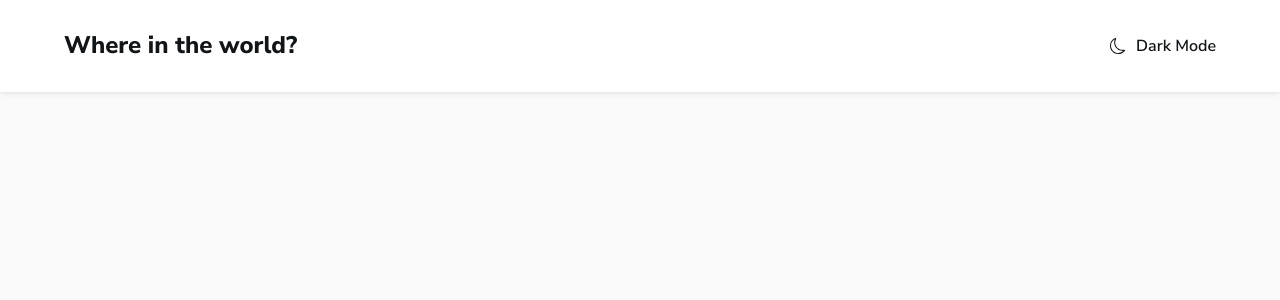
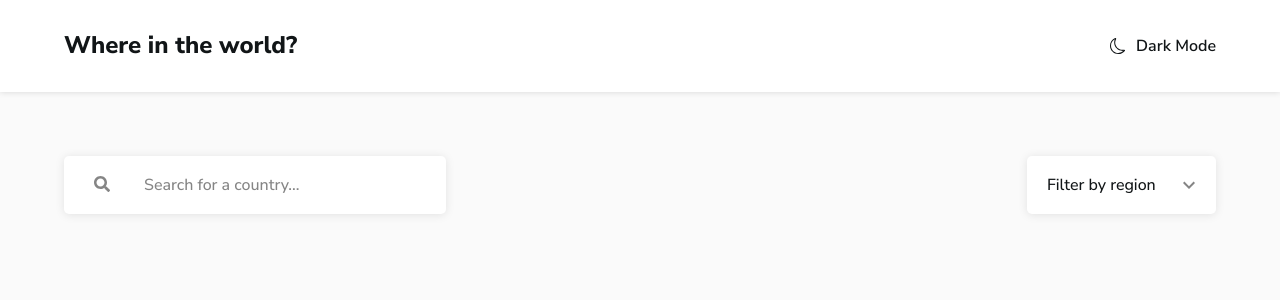
Before and after one commit to Jocanm/countries-app-2, a Next.js app: page / in a window 1280 px wide. Shown: the top 300 px of the page. Built offline with nearby package versions, Linux system fonts and the light colour scheme.

Commit message:
diseño de filtros creado

```diff
--- /dev/null
+++ b/src/component/ui/FilterSection.tsx
@@ -0,0 +1,27 @@
+import React from 'react'
+import * as ST from '../../styles/components'
+import { FaSearch } from 'react-icons/fa'
+import { MdKeyboardArrowDown } from 'react-icons/md'
+
+export const FilterSection = () => {
+
+    return (
+        <ST.FilterSectionWrapper>
+
+            <ST.InputSectionStyled>
+                <FaSearch />
+                <input
+                    placeholder='Search for a country...'
+                />
+            </ST.InputSectionStyled>
+
+            <ST.SelectSectionStyled>
+                <MdKeyboardArrowDown/>
+                <select defaultValue="">
+                    <option disabled value="">Filter by region</option>
+                </select>
+            </ST.SelectSectionStyled>
+
+        </ST.FilterSectionWrapper>
+    )
+}
--- a/src/component/ui/index.ts
+++ b/src/component/ui/index.ts
@@ -1 +1,2 @@
 export * from './Navbar'
+export * from './FilterSection'
--- a/src/pages/index.tsx
+++ b/src/pages/index.tsx
@@ -1,11 +1,12 @@
 import { NextPage } from 'next'
 import React from 'react'
 import { MainLayout } from '../layout'
+import { FilterSection } from '../component/ui/FilterSection';
 
 const HomePage: NextPage = () => {
     return (
         <MainLayout title="Countries">
-            <></>
+            <FilterSection/>
         </MainLayout>
     )
 }
--- a/src/styles/components/index.ts
+++ b/src/styles/components/index.ts
@@ -1,2 +1,3 @@
 export * from './mainLayoutStyles'
 export * from './navbarStyles'
+export * from './inputSectionStyles'
--- /dev/null
+++ b/src/styles/components/inputSectionStyles.ts
@@ -0,0 +1,68 @@
+import styled from 'styled-components';
+import { FlexBetween } from '../globals';
+
+export const FilterSectionWrapper = styled.div`
+
+    ${FlexBetween};
+    padding: 0 ${props => props.theme.px};
+    margin-top: ${props => props.theme.px};
+
+    @media (max-width: ${props => props.theme.breakPoints.md}) {
+        flex-direction: column;
+        align-items: flex-start;
+        gap:60px;
+    }
+
+    input,select{
+        background-color: ${props => props.theme.element};
+        color: ${props => props.theme.text};
+        box-shadow: 0 1px 10px rgba(0,0,0,0.1);
+        border-radius: 5px;
+        padding: 20px;
+        appearance: none;
+    }
+
+    >section{
+        border-radius: 0px;
+        position: relative;
+    }
+
+    svg{
+        position: absolute;
+        color: ${props => props.theme.input};
+    }
+
+`
+
+export const InputSectionStyled = styled.section`
+
+    input{
+        padding-left:80px;
+        color: ${props => props.theme.input};
+        width:100%;
+        ::placeholder{
+            color: ${props => props.theme.input};
+        }
+    }
+
+    svg{
+        top:20px;
+        left:30px;
+    }
+
+`
+
+export const SelectSectionStyled = styled.section`
+
+    select{
+        padding-right:60px;
+    }
+
+    svg{
+        top:17px;
+        right:15px;
+        font-size:1.5rem;
+        pointer-events: none;
+    }
+
+`
--- a/src/styles/components/navbarStyles.ts
+++ b/src/styles/components/navbarStyles.ts
@@ -1,4 +1,5 @@
 import styled from 'styled-components';
+import { FlexBetween } from '../globals';
 
 
 export const CustomNavbar = styled.nav`
@@ -6,9 +7,7 @@
     padding: 2rem ${props => props.theme.px};
     background: ${props => props.theme.element};
 
-    display:flex;
-    align-items:center;
-    justify-content:space-between;
+    ${FlexBetween}
 
     box-shadow: 0 .1px .4rem rgba(0,0,0,0.15);
 
--- /dev/null
+++ b/src/styles/globals/GlobalCss.ts
@@ -0,0 +1,9 @@
+import { css } from "styled-components";
+
+export const FlexBetween = css`
+
+    display:flex;
+    align-items:center;
+    justify-content:space-between;
+
+`
--- a/src/styles/globals/GlobalStyles.ts
+++ b/src/styles/globals/GlobalStyles.ts
@@ -215,4 +215,9 @@
         }
     }
 
+    input,select{
+        outline: none;
+        border:0;
+    }
+
 `
--- a/src/styles/globals/index.ts
+++ b/src/styles/globals/index.ts
@@ -1 +1,2 @@
 export * from './GlobalStyles'
+export * from './GlobalCss'
--- a/src/styles/themes/themes.ts
+++ b/src/styles/themes/themes.ts
@@ -12,15 +12,26 @@
 export const lightTheme = {
     body:'hsl(0, 0%, 98%)',
     text:'hsl(200, 15%, 8%)',
-    element:'hsl(0, 0%, 100%)'
+    element:'hsl(0, 0%, 100%)',
+    input:'hsl(0, 0%, 52%)',
 }
 
 export const darkTheme = {
     body:'hsl(207, 26%, 17%)',
     text:'hsl(0, 0%, 100%)',
-    element:'hsl(209, 23%, 22%)'
+    element:'hsl(209, 23%, 22%)',
+    input:'hsl(0, 0%, 100%)',
+}
+
+export const breakPoints = {
+    sm:'640px',
+    md:'768px',
+    lg:'1024px',
+    xl:'1280px',
+    '2xl':'1440px',
 }
 
 export const globalTheme = {
-    px:'4rem'
+    px:'4rem',
+    breakPoints
 }
--- a/src/types/styled.d.ts
+++ b/src/types/styled.d.ts
@@ -1,5 +1,6 @@
 // import original module declarations
 import 'styled-components';
+import { breakPoints } from '../styles/themes';
 
 // and extend them!
 declare module 'styled-components' {
@@ -8,5 +9,7 @@
         text:string;
         element:string;
         px:string;
+        input:string;
+        breakPoints: typeof breakPoints
     }
 }
```
